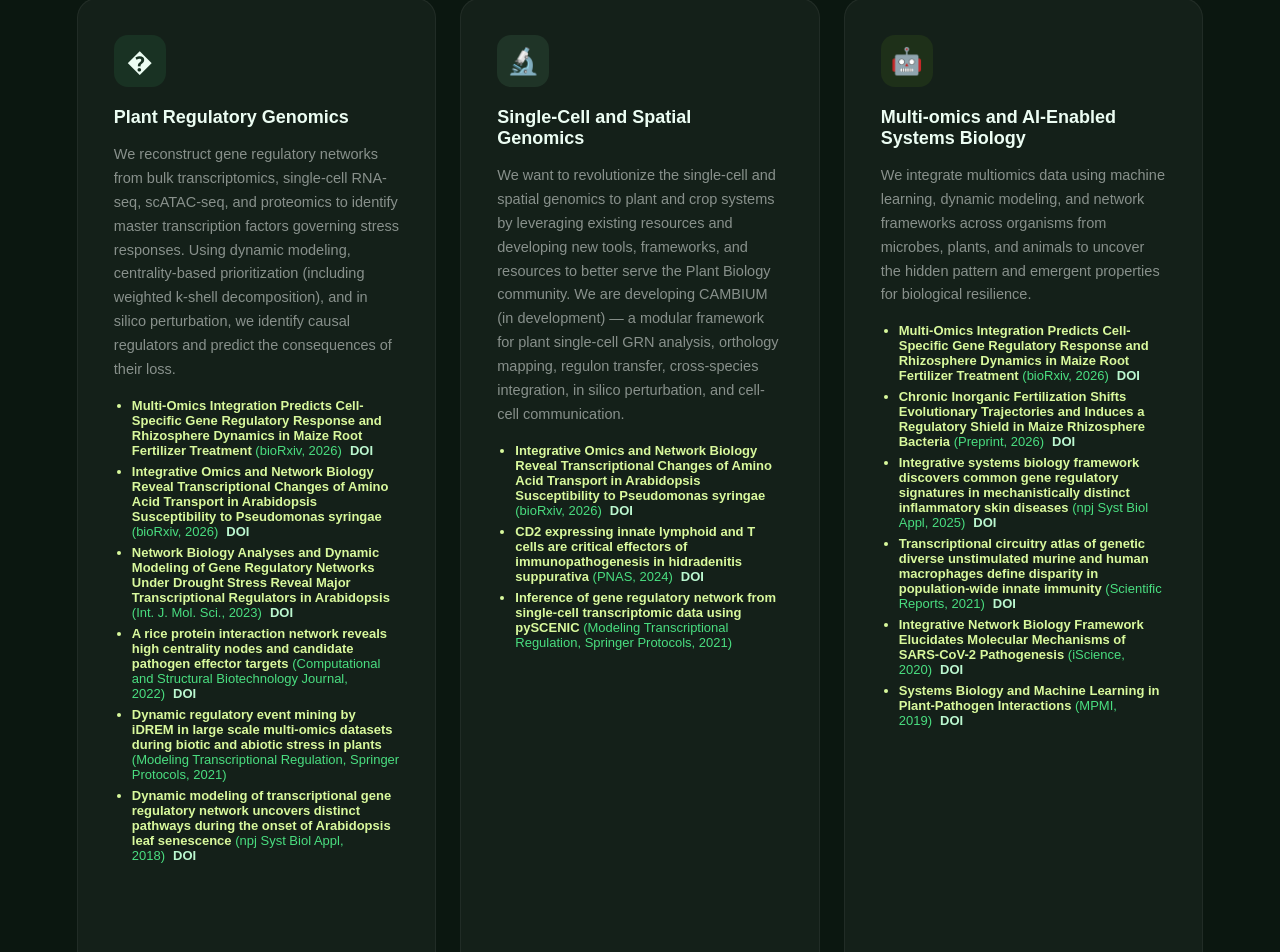
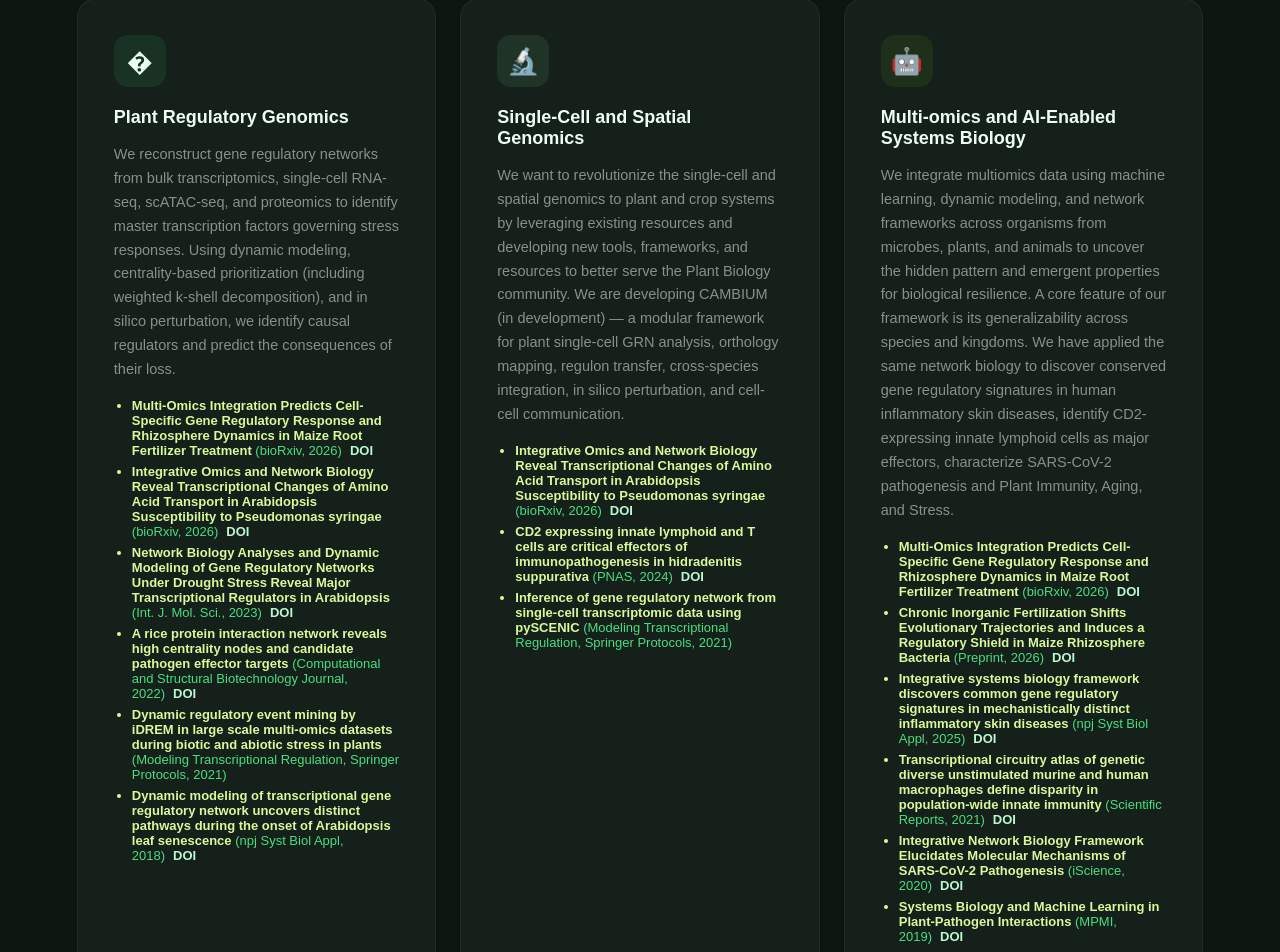
Before and after one commit to bharatm26/csblab, a React (Create React App) app: page / in a window 1280 px wide. Shown: the part 1187-2139 px from the top of the page. Built offline with nearby package versions, Linux system fonts and the light colour scheme.

Commit message:
Expand Multi-omics and AI-Enabled Systems Biology description

```diff
--- a/src/data/constants.js
+++ b/src/data/constants.js
@@ -66,7 +66,7 @@ export const RESEARCH_THEMES = [
   {
     icon: "🤖",
     title: "Multi-omics and AI-Enabled Systems Biology",
-    desc: "We integrate multiomics data using machine learning, dynamic modeling, and network frameworks across organisms from microbes, plants, and animals to uncover the hidden pattern and emergent properties for biological resilience.",
+    desc: "We integrate multiomics data using machine learning, dynamic modeling, and network frameworks across organisms from microbes, plants, and animals to uncover the hidden pattern and emergent properties for biological resilience. A core feature of our framework is its generalizability across species and kingdoms. We have applied the same network biology to discover conserved gene regulatory signatures in human inflammatory skin diseases, identify CD2-expressing innate lymphoid cells as major effectors, characterize SARS-CoV-2 pathogenesis and Plant Immunity, Aging, and Stress.",
     color: "#84cc16",
     articles: [
       { title: "Multi-Omics Integration Predicts Cell-Specific Gene Regulatory Response and Rhizosphere Dynamics in Maize Root Fertilizer Treatment", journal: "bioRxiv", year: "2026", doi: "10.64898/2026.08.16.744839", url: "https://doi.org/10.64898/2026.08.16.744839" },
```
